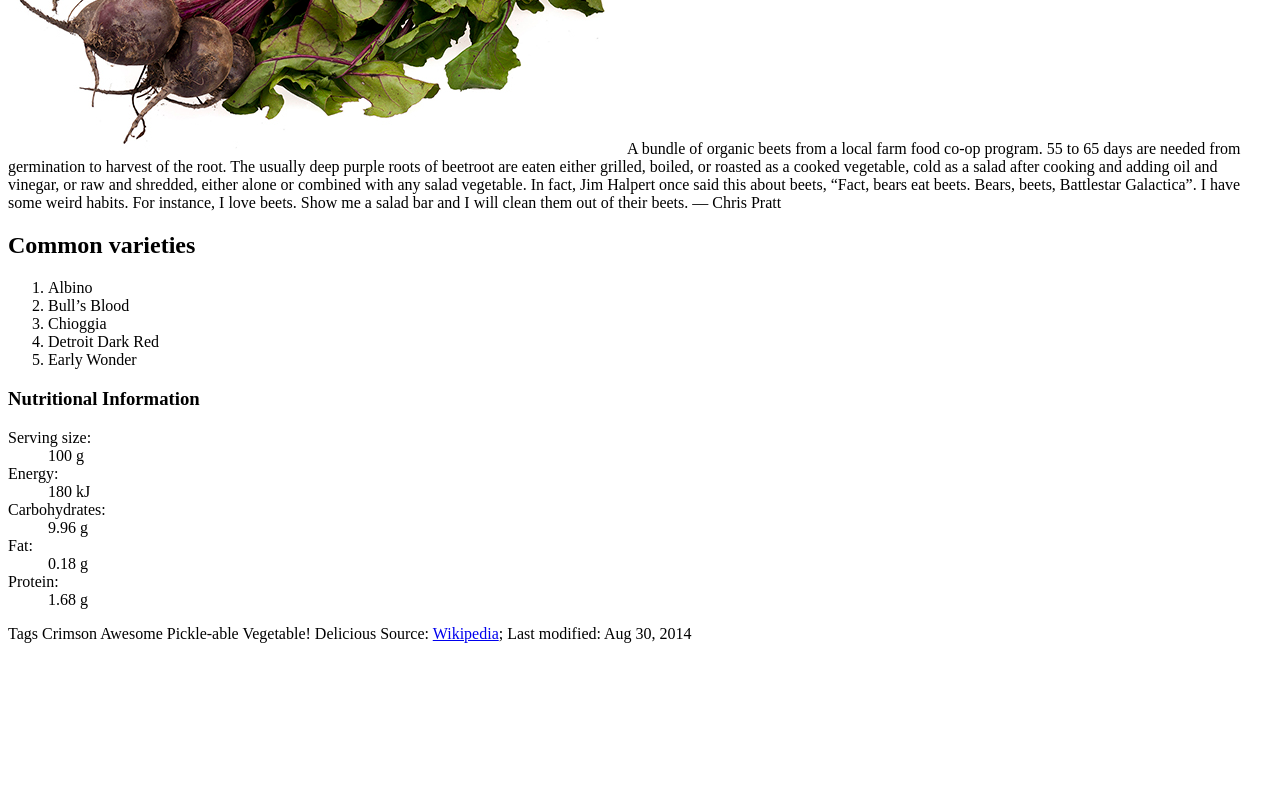
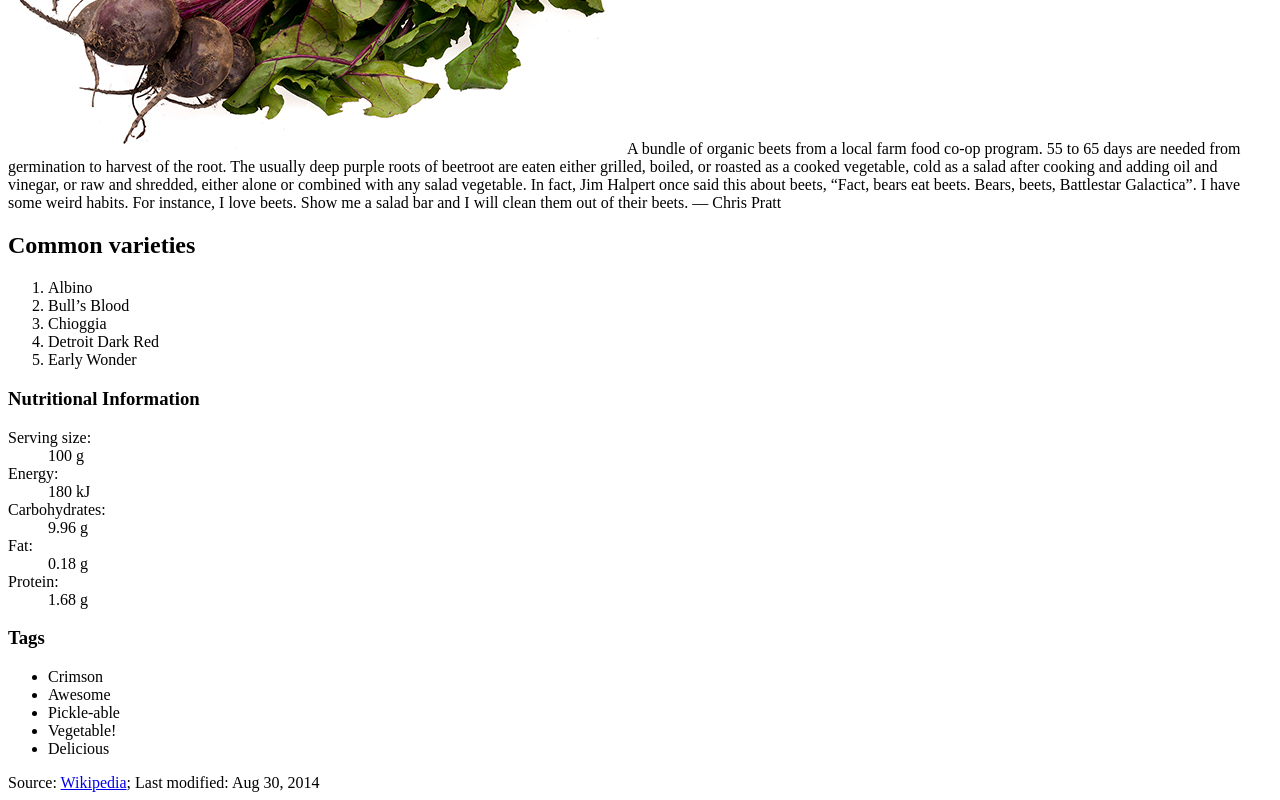
Before and after one commit to Jenniferyaya/intro-to-html, a plain HTML site: page index.html in a window 1280 px wide. Shown: the part 395-1195 px from the top of the page. Before the commit the page ends 1046 px from the top, so only its background shows below. Drawn offline with Linux system fonts and the light colour scheme.

Commit message:
added lists

```diff
--- a/index.html
+++ b/index.html
@@ -48,7 +48,16 @@ Common varieties
 	<dd>1.68 g</dd>
 </dl>
 
+<h3>
 Tags
-Crimson
-Awesome Pickle-able Vegetable! Delicious
+</h3>
+
+<ul>
+	<li>Crimson</li>
+	<li>Awesome</l>
+	<li>Pickle-able</il>
+	<li>Vegetable!</il>
+	<li>Delicious</il>
+</ul>
+
 Source: <a href=http://en.wikipedia.org/wiki/Beetroot">Wikipedia</a>; Last modified: <time datetime="2014-08-30">Aug 30, 2014</time>
```
